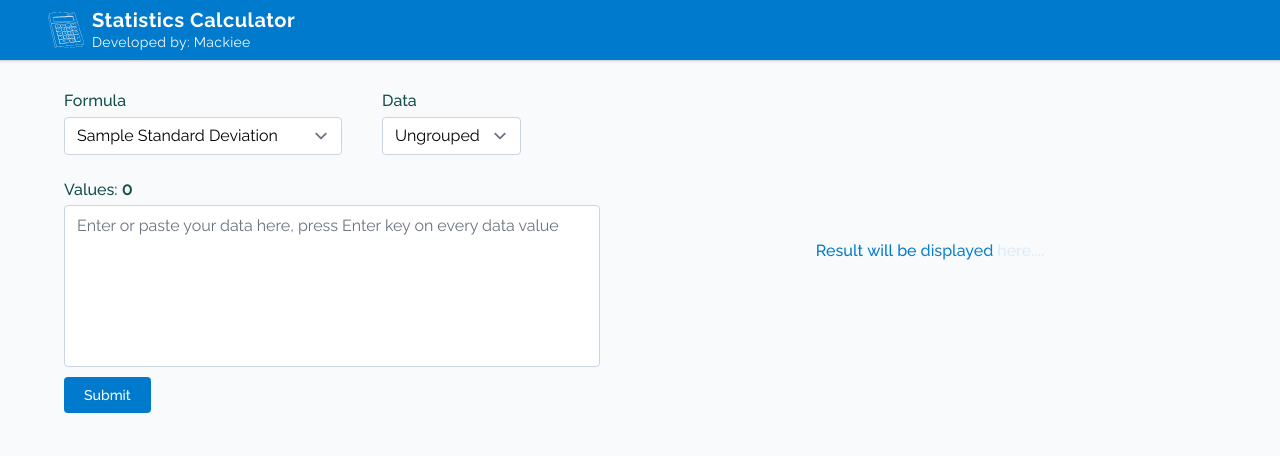
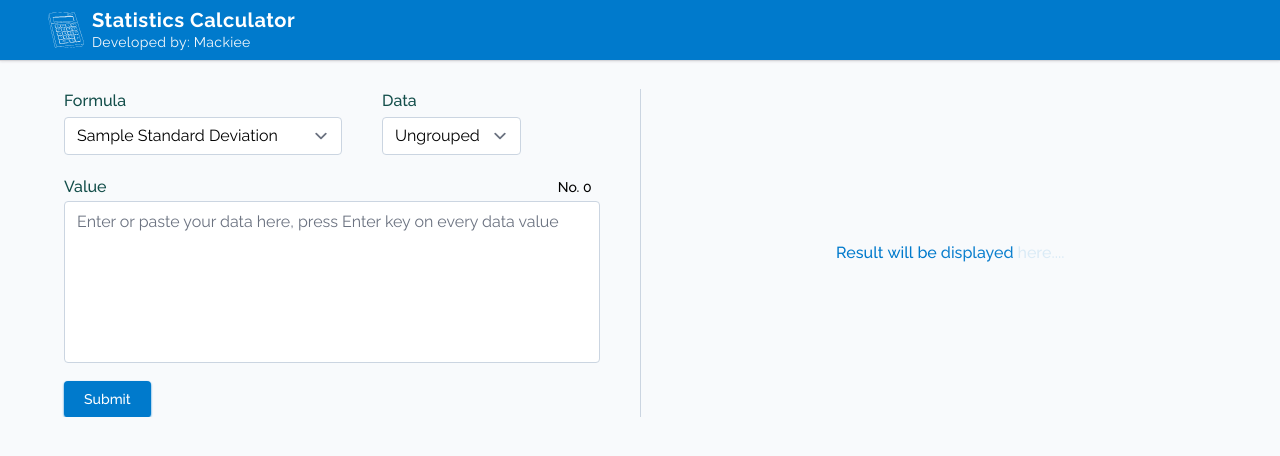
Before and after one commit to Mackiee21/statistics-calculator, a React (Vite) app: page / in a window 1280 px wide. Shown: the top 456 px of the page. Built offline with nearby package versions, Linux system fonts and the light colour scheme.

Commit message:
fixed some styling

```diff
--- a/src/components/Main.jsx
+++ b/src/components/Main.jsx
@@ -81,7 +81,10 @@ const Main = () => {
                 <FormulaHeader options={typeOfData} title={"Data"} />
             </div>
             <div className="mt-5 flex-1 items-start flex flex-col gap-0.5">
-                <h1 className="text-teal-900 font-medium">Values: <span className="text-lg font-semibold">{textareaVal.split("\n")[0] ? textareaVal.split("\n")[textareaVal.split("\n").length - 1].trim() ?  textareaVal.split("\n").length :  textareaVal.split("\n").length - 1 : 0}</span></h1>
+                <div className="flex items-center justify-between w-full">
+                    <h1 className="text-teal-900 font-medium">Value</h1>
+                    <span className="text-sm font-medium me-2">No. {textareaVal.split("\n")[0] ? textareaVal.split("\n")[textareaVal.split("\n").length - 1].trim() ?  textareaVal.split("\n").length :  textareaVal.split("\n").length - 1 : 0}</span>
+                </div>
                 <textarea placeholder="Enter or paste your data here, press Enter key on every data value"
                     className={`w-full font-semibold border-[1.5px] overflow-y-auto border-slate-300 ${invalidData ? "border-red-600 focus:border-red-600": "focus:border-blue-600"}`}
                     rows={6}
@@ -94,13 +97,13 @@ const Main = () => {
                     value={textareaVal}>
                 </textarea>
                 {invalidData && <span className="text-sm text-red-600 font-medium">{invalidData}</span>}
-                <button onClick={handleSubmitData} className="border-0 bg-main text-white font-medium text-sm py-2 px-5 rounded mt-2">Submit</button>
+                <button onClick={handleSubmitData} className="border-0 bg-main shadow-sm shadow-main text-white font-medium text-sm py-2 px-5 rounded mt-4">Submit</button>
             </div>
         </div>
-
-        <div className={`flex-1 md:p-5 p-0`}>
+        <div className="self-stretch bg-slate-300 w-[1px] portrait:hidden">
+        </div>
+        <div className={`flex-1`}>
             {!!Object.keys(result).length ? <>
-                <h1 className="text-teal-900 font-semibold text-lg">Result:</h1>
                 <Table data={result} tableLayout={formulas.filter(f => f.short === selectedFormula)} />
             </> : <div className="h-full flex items-center justify-center">
                 <ul id="result-anim" className="md:text-base font-medium text-sm text-main">
--- a/src/components/Table.jsx
+++ b/src/components/Table.jsx
@@ -29,9 +29,9 @@ const Table = ({ data, tableLayout: [ { tableLayout } ] }) => {
   return (
     <>
     <h1 className="">Mean: {data[mean]}</h1>
-      <div className="rounded-md bg-green-300 border-[1.5px] border-slate-300 overflow-clip">
+      <div className="rounded-md bg-green-300 border-[1.5px] my-1 border-slate-300 overflow-clip">
         <table className="overflow-x-auto w-full text-sm text-left rtl:text-right text-gray-500 dark:text-gray-400">
-          <thead className="text-sm bg-main text-white dark:bg-gray-700 dark:text-gray-400">
+          <thead className="text-sm bg-main text-white">
               <tr>
                 <th scope="col" className="px-6 py-3">#</th>
                   {tableLayout.map(td => {
```
Also changed, not shown: 4 other files (tests, documents, lock files or other folders).
